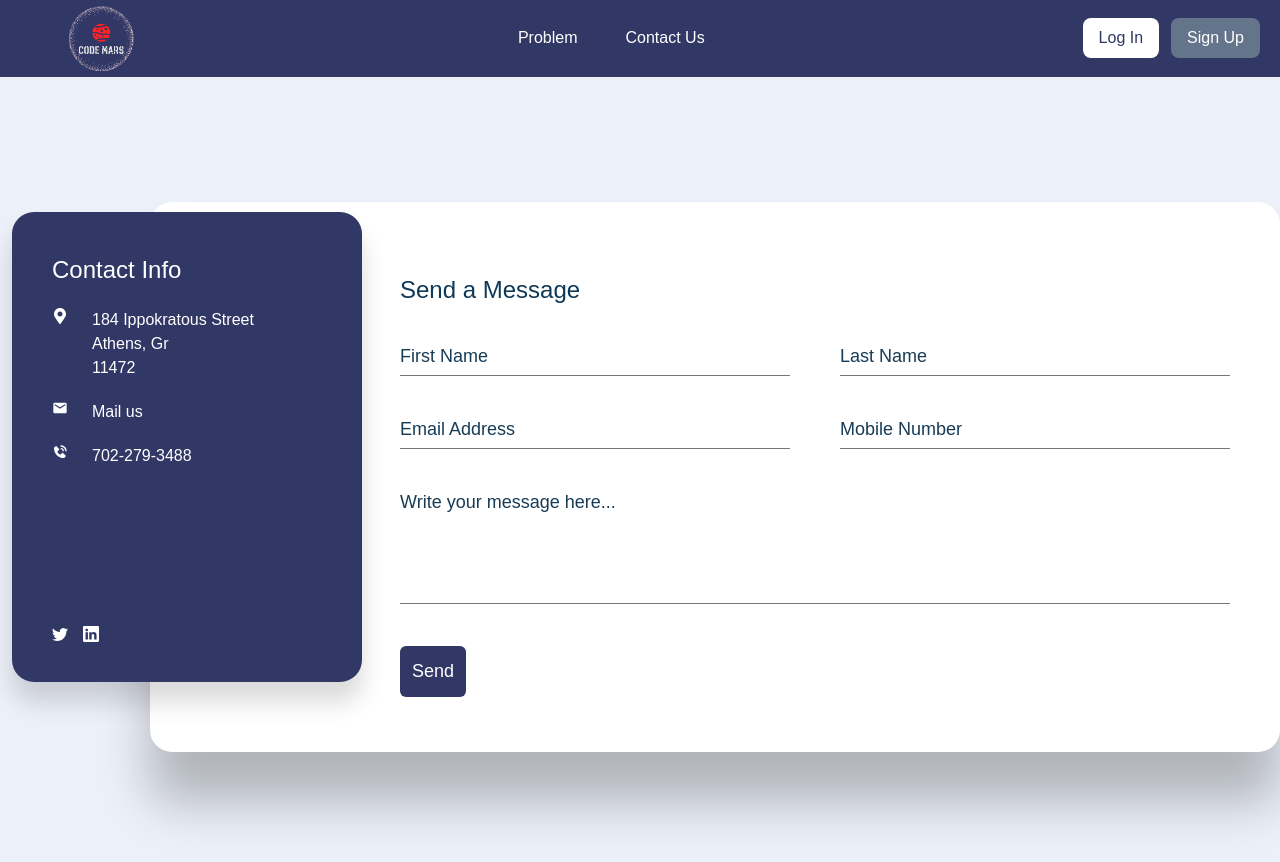
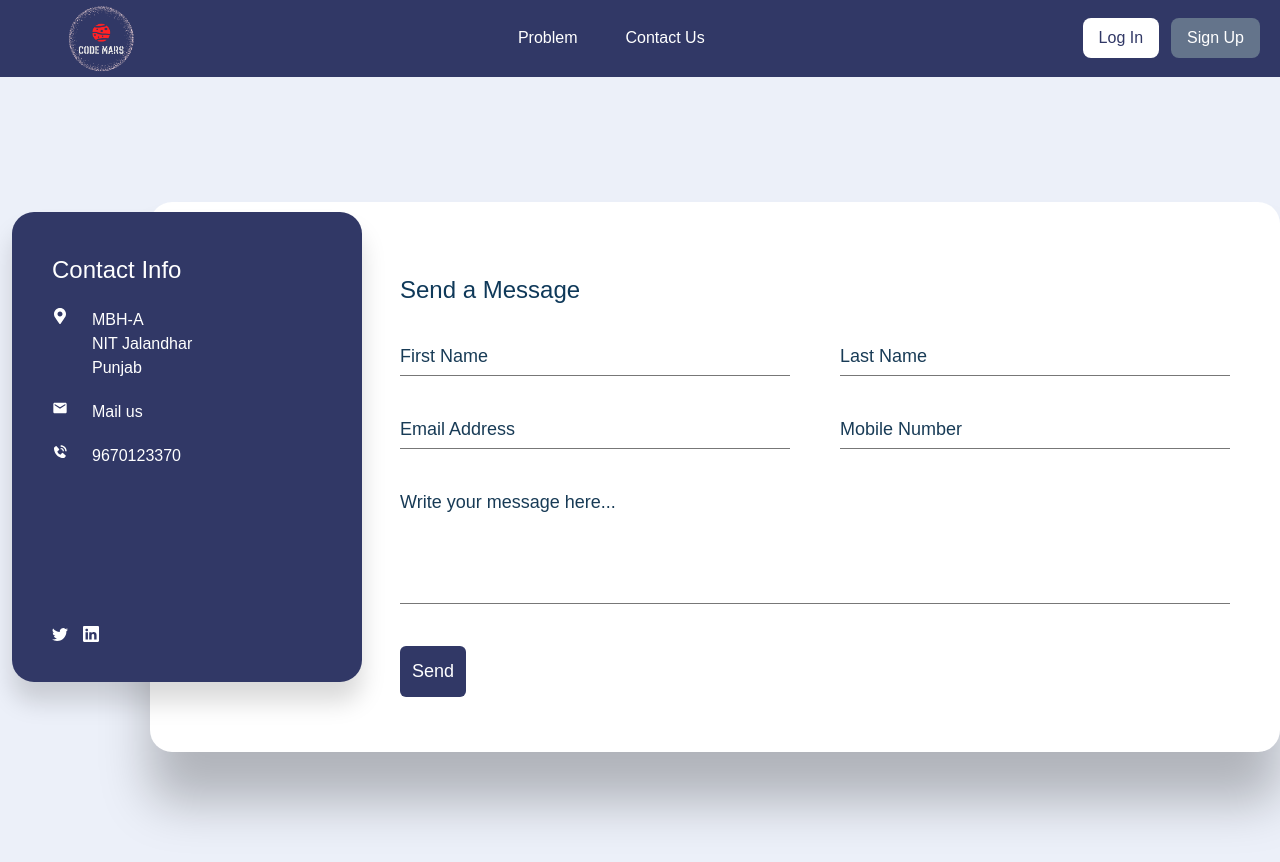
Before and after one commit to Anurag-Singh-Yadav/Code-Mars, a React (Vite) app: page /contact in a window 1280 px wide. Shown: the top 862 px of the page. Built offline with nearby package versions, Linux system fonts and the light colour scheme; no server answers.

Commit message:
contect info

```diff
--- a/src/components/user/Contact.jsx
+++ b/src/components/user/Contact.jsx
@@ -16,24 +16,24 @@ function Contact() {
               <li>
                 <span><FaMapMarkerAlt></FaMapMarkerAlt></span>
                 <span>
-                  184 Ippokratous Street<br />
-                  Athens, Gr<br />
-                  11472
+                MBH-A<br />
+                  NIT Jalandhar<br />
+                  Punjab
                 </span>
               </li>
               <li>
                 <span><MdEmail></MdEmail></span>
-                <span><a href="mailto:nassosanagn@gmail.com">Mail us</a></span>
+                <span><a href="mailto:anuragsinghyadav0005@gmail.com">Mail us</a></span>
               </li>
               <li>
                 <span><BiSolidPhoneCall></BiSolidPhoneCall></span>
-                <span>702-279-3488</span>
+                <span>9670123370</span>
               </li>
             </ul>
           </div>
           <ul className="sci">
-            <li><a href="https://twitter.com/nassosanagn"><BsTwitter></BsTwitter></a></li>
-            <li><a href="https://www.linkedin.com/in/nassos-anagnostopoulos-2b9631196/"><BsLinkedin></BsLinkedin></a></li>
+            <li><a href="https://twitter.com/iamAnurag0005"><BsTwitter></BsTwitter></a></li>
+            <li><a href="https://www.linkedin.com/in/anurag-singh-yadav-02686322b/"><BsLinkedin></BsLinkedin></a></li>
           </ul>
         </div>
         <div className="contactForm">
```
